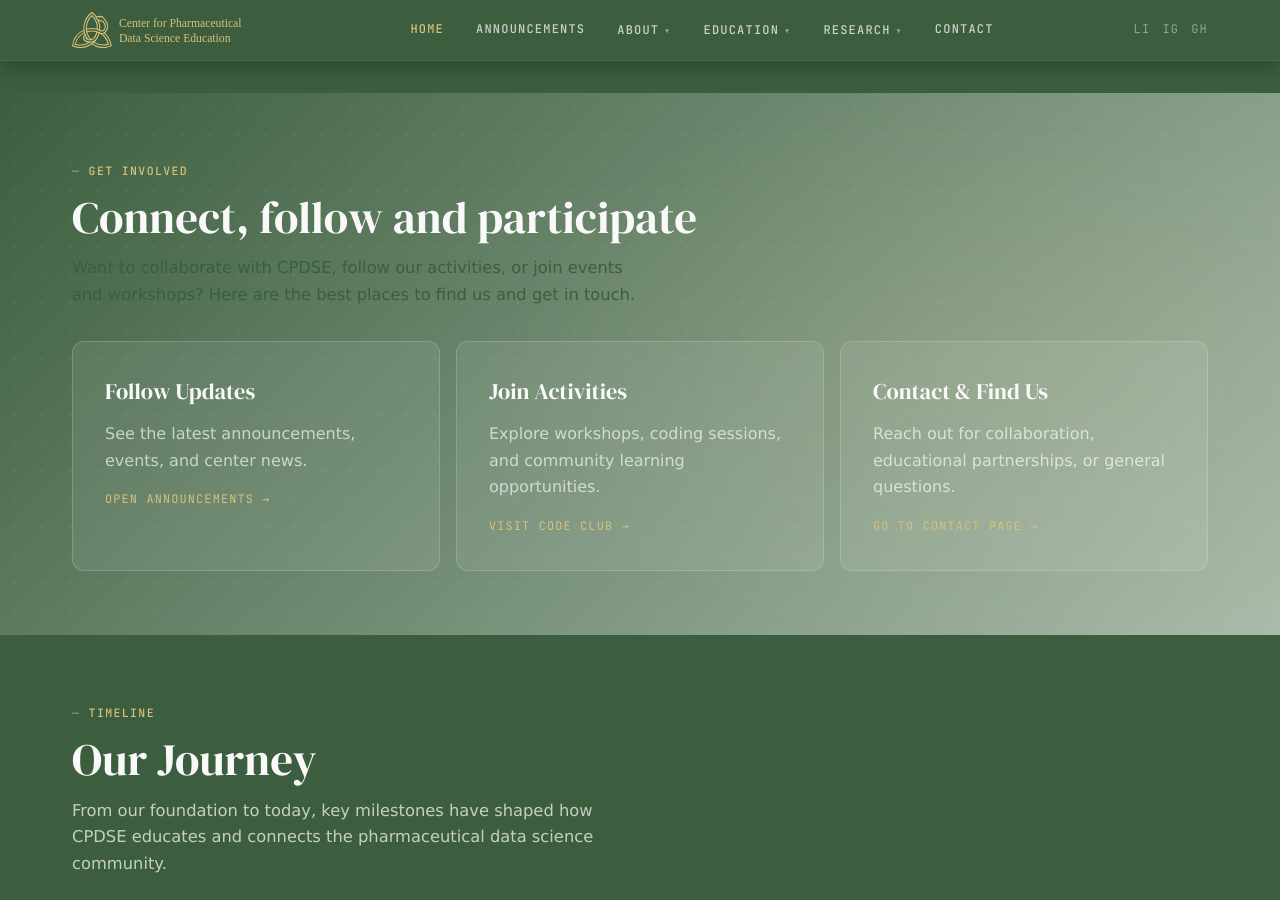
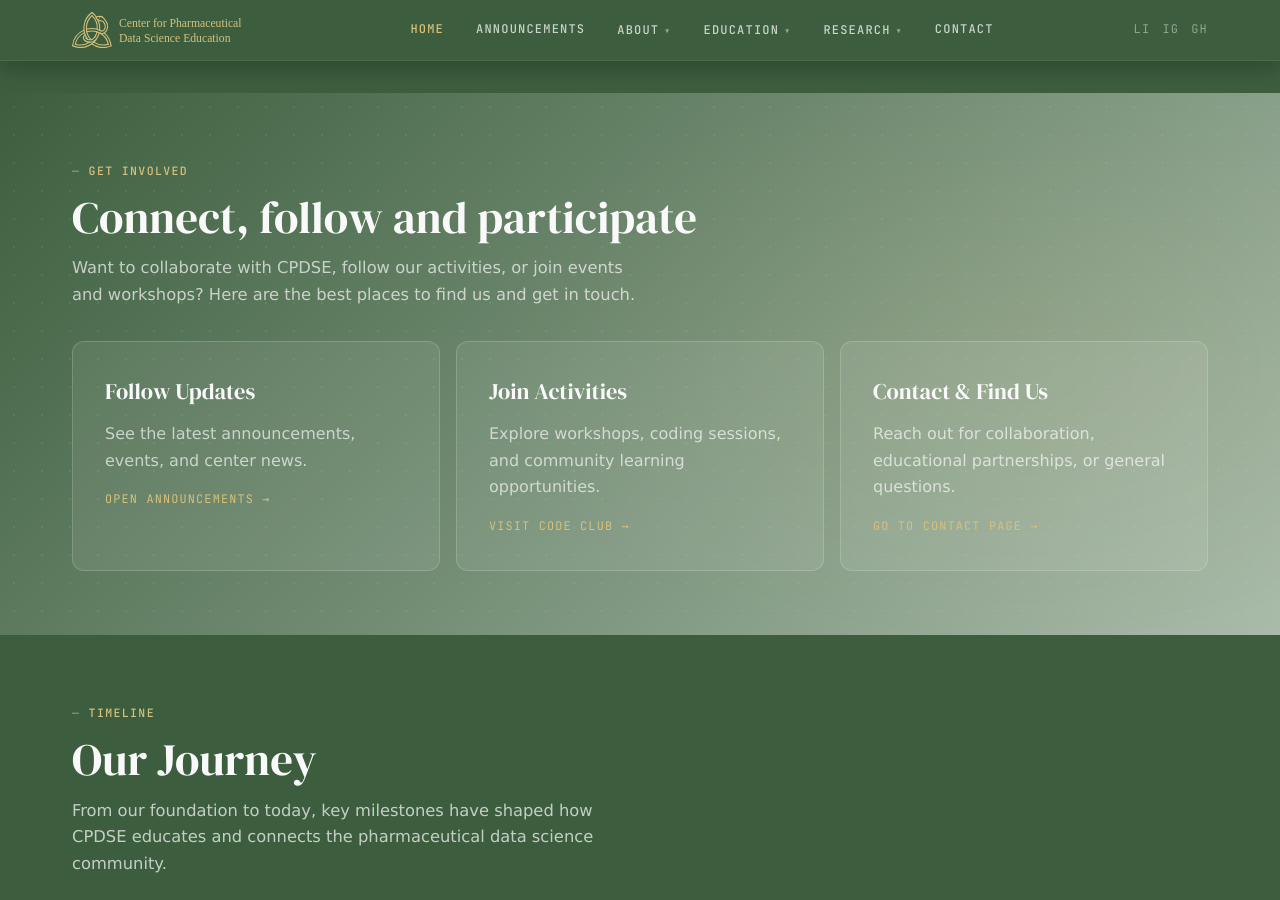
Before and after one commit to CPDSE/PagesCMS, a Jekyll site: the page built from index.md, in a window 1280 px wide and 900 px high, scrolled down 1556 px. Built offline with Jekyll 4.4.1, drawn with Linux system fonts in a browser that asks for light colours.

Commit message:
Update main.css

```diff
--- a/assets/css/main.css
+++ b/assets/css/main.css
@@ -279,23 +279,35 @@
   color: var(--offwhite);
 }
 .section-announcements .announcement-card {
-  background: rgba(255,255,255,0.1);
-  color: var(--offwhite);
+  background: linear-gradient(155deg, rgba(249,249,249,0.82) 0%, rgba(246,241,220,0.66) 100%);
+  color: #3C5E3E;
+  border: 1px solid rgba(249,249,249,0.55);
+  box-shadow: 0 10px 24px rgba(15,26,20,0.14), inset 0 1px 0 rgba(249,249,249,0.45);
+  -webkit-backdrop-filter: blur(7px) saturate(125%);
+  backdrop-filter: blur(7px) saturate(125%);
 }
 .section-announcements .announcement-card:hover {
-  background: rgba(255,255,255,0.15);
+  background: linear-gradient(155deg, rgba(249,249,249,0.9) 0%, rgba(246,241,220,0.74) 100%);
 }
 .section-announcements .card-meta {
-  color: rgba(255,255,255,0.6);
+  color: rgba(60,94,62,0.78);
 }
 .section-announcements .announcement-card h3 {
-  color: var(--offwhite);
+  color: #333333;
 }
 .section-announcements .announcement-card p {
-  color: rgba(255,255,255,0.65) !important;
+  color: #3C5E3E !important;
+}
+.section-announcements .card-date {
+  color: rgba(60,94,62,0.72);
+}
+.section-announcements .card-tag {
+  color: #3C5E3E;
+  background: rgba(249,249,249,0.7);
+  border-color: rgba(60,94,62,0.22);
 }
 .section-announcements .card-arrow {
-  color: var(--accent);
+  color: #3C5E3E;
 }
 .section-announcements .section-header p {
   color: var(--accent) !important;
@@ -781,8 +793,9 @@
 .section-circles .circle-desc {
   color: inherit;
 }
-.section-circles .section-header p {
-  color: var(--accent);
+.section-connect .section-header p,
+.section-circles:not(.section-connect) .section-header p {
+  color: rgba(249,249,249,0.7);
 }
 .section-green {
   background: var(--green);
@@ -836,9 +849,7 @@
 .section-audience .section-header p {
   color: rgba(249,249,249,0.78);
 }
-.section-circles .section-header p {
-  color: #3C5E3E;
-}
+
 
 /* ─── ANNOUNCEMENTS ───────────────────────────────────────── */
 .announcements-grid {
```
